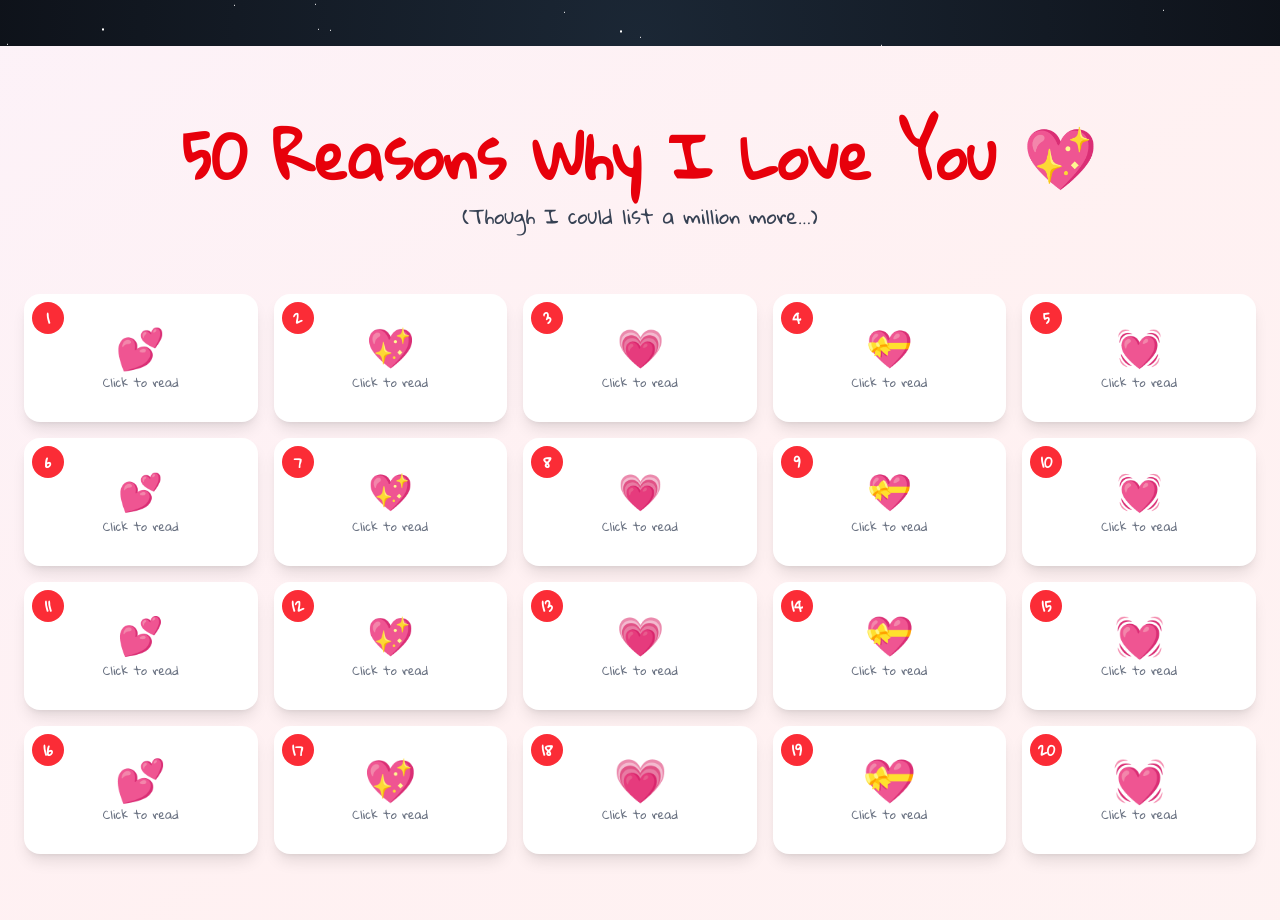
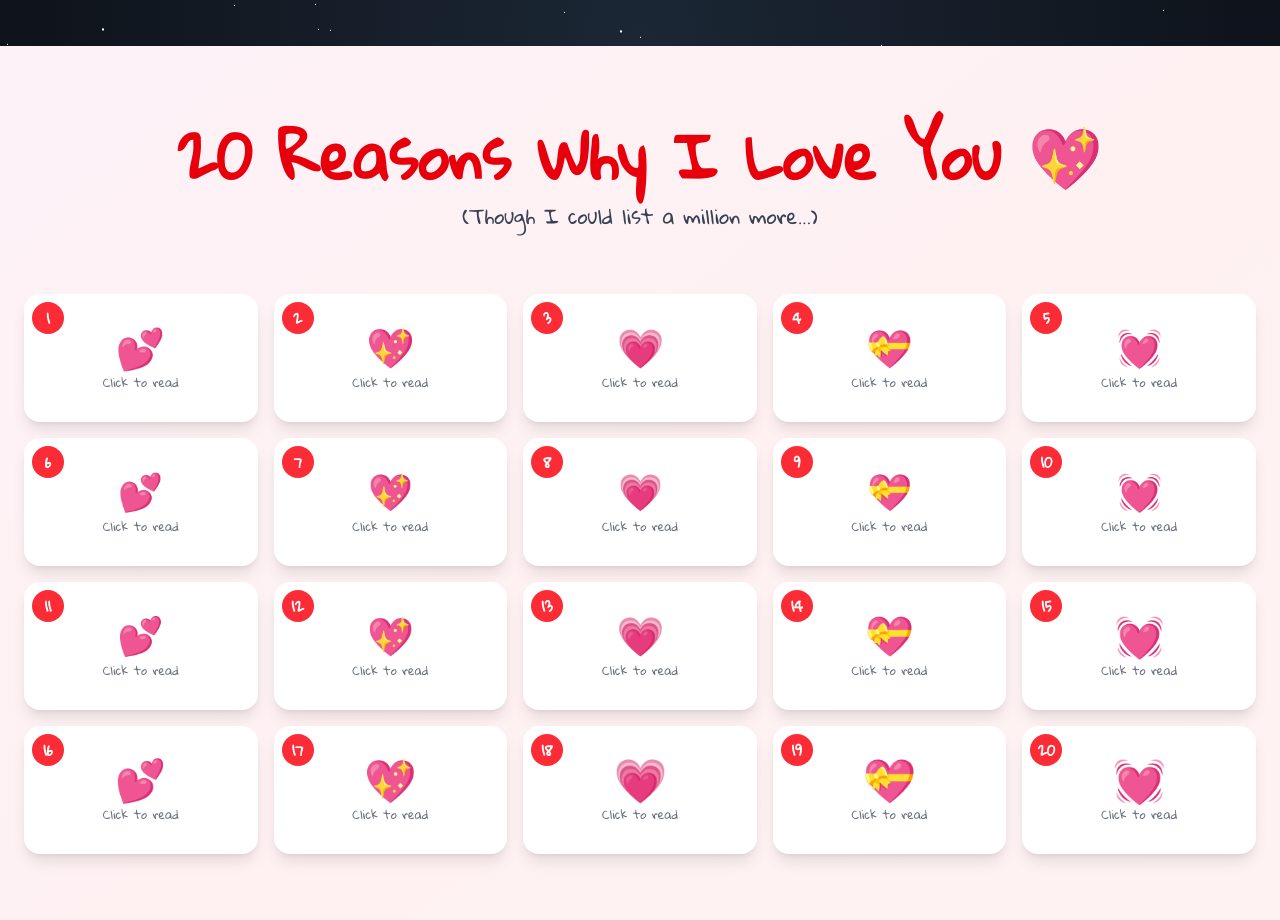
Before and after one commit to btom7447/valentine, a Next.js app: page / in a window 1280 px wide. Shown: the part 1560-2480 px from the top of the page. Built offline with nearby package versions, Linux system fonts and the light colour scheme.

Commit message:
update to reason caption

```diff
--- a/app/components/ReasonsScreen.tsx
+++ b/app/components/ReasonsScreen.tsx
@@ -54,7 +54,7 @@ const ReasonsScreen = forwardRef<HTMLElement>(function ReasonsScreen(_, ref) {
           className="text-center mb-16"
         >
           <h2 className="text-4xl md:text-6xl font-bold text-red-600 mb-4">
-            50 Reasons Why I Love You 💖
+            20 Reasons Why I Love You 💖
           </h2>
           <p className="text-xl text-gray-700 mb-6">
             (Though I could list a million more...)
```
